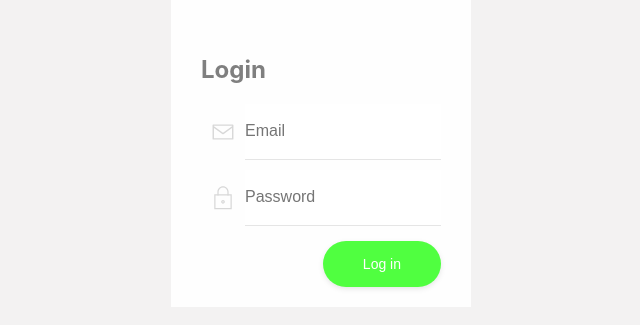
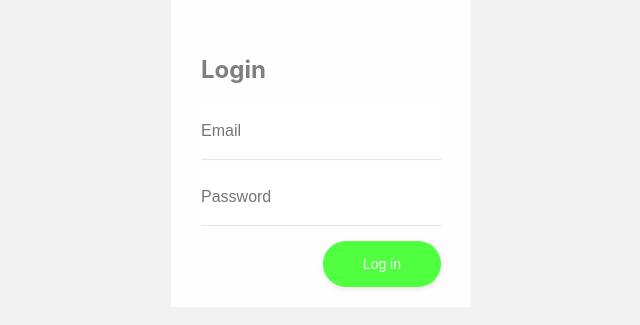
Before and after one commit to menmos/menmos-web, a Next.js app: page / in a window 1280 px wide. Shown: the part 255-580 px from the top of the page, without its empty margins (319-959 px from the left). Built offline with nearby package versions, Linux system fonts and the light colour scheme.

Commit message:
removed svg

```diff
--- a/pages/index.tsx
+++ b/pages/index.tsx
@@ -25,20 +25,6 @@ export default function Login(): JSX.Element {
                   autoComplete="off"
                 />
                 <label htmlFor="email">Email:</label>
-                <div className={styles["icon"]}>
-                  <svg
-                    enableBackground="new 0 0 100 100"
-                    version="1.1"
-                    viewBox="0 0 100 100"
-                    xmlSpace="preserve"
-                    xmlns="http://www.w3.org/2000/svg"
-                  >
-                    <g transform="translate(0 -952.36)">
-                      <path d="m17.5 977c-1.3 0-2.4 1.1-2.4 2.4v45.9c0 1.3 1.1 2.4 2.4 2.4h64.9c1.3 0 2.4-1.1 2.4-2.4v-45.9c0-1.3-1.1-2.4-2.4-2.4h-64.9zm2.4 4.8h60.2v1.2l-30.1 22-30.1-22v-1.2zm0 7l28.7 21c0.8 0.6 2 0.6 2.8 0l28.7-21v34.1h-60.2v-34.1z" />
-                    </g>
-                    <rect style={{ fill: "none" }} width="100" height="100" />
-                  </svg>
-                </div>
               </div>
               <div className={styles["floating-label"]}>
                 <input
@@ -49,29 +35,6 @@ export default function Login(): JSX.Element {
                   autoComplete="off"
                 />
                 <label htmlFor="password">Password:</label>
-                <div className={styles["icon"]}>
-                  <svg
-                    enableBackground="new 0 0 24 24"
-                    version="1.1"
-                    viewBox="0 0 24 24"
-                    xmlSpace="preserve"
-                    xmlns="http://www.w3.org/2000/svg"
-                  >
-                    <rect style={{ fill: "none" }} width="24" height="24" />
-                    <path
-                      style={{ fill: "#010101" }}
-                      d="M19,21H5V9h14V21z M6,20h12V10H6V20z"
-                    />
-                    <path
-                      style={{ fill: "#010101" }}
-                      d="M16.5,10h-1V7c0-1.9-1.6-3.5-3.5-3.5S8.5,5.1,8.5,7v3h-1V7c0-2.5,2-4.5,4.5-4.5s4.5,2,4.5,4.5V10z"
-                    />
-                    <path
-                      style={{ fill: "#010101" }}
-                      d="m12 16.5c-0.8 0-1.5-0.7-1.5-1.5s0.7-1.5 1.5-1.5 1.5 0.7 1.5 1.5-0.7 1.5-1.5 1.5zm0-2c-0.3 0-0.5 0.2-0.5 0.5s0.2 0.5 0.5 0.5 0.5-0.2 0.5-0.5-0.2-0.5-0.5-0.5z"
-                    />
-                  </svg>
-                </div>
               </div>
               <button type="submit">Log in</button>
             </form>
--- a/styles/login.module.scss
+++ b/styles/login.module.scss
@@ -67,8 +67,7 @@
     }
 
     input {
-      width: calc(100% - 44px);
-      margin-left: auto;
+      width: 100%;
       display: flex;
       font-size: 16px;
       padding: 20px 0;
@@ -85,25 +84,5 @@
         box-shadow: 0 2px 6px -8px rgba($primary, 0.45);
       }
     }
-
-    .icon {
-      position: absolute;
-      top: 0;
-      left: 0;
-      height: 56px;
-      width: 44px;
-      display: flex;
-
-      svg {
-        height: 30px;
-        width: 30px;
-        margin: auto;
-        opacity: 0.15;
-        transition: all 0.3s ease;
-        path {
-          transition: all 0.3s ease;
-        }
-      }
-    }
   }
 }
```
